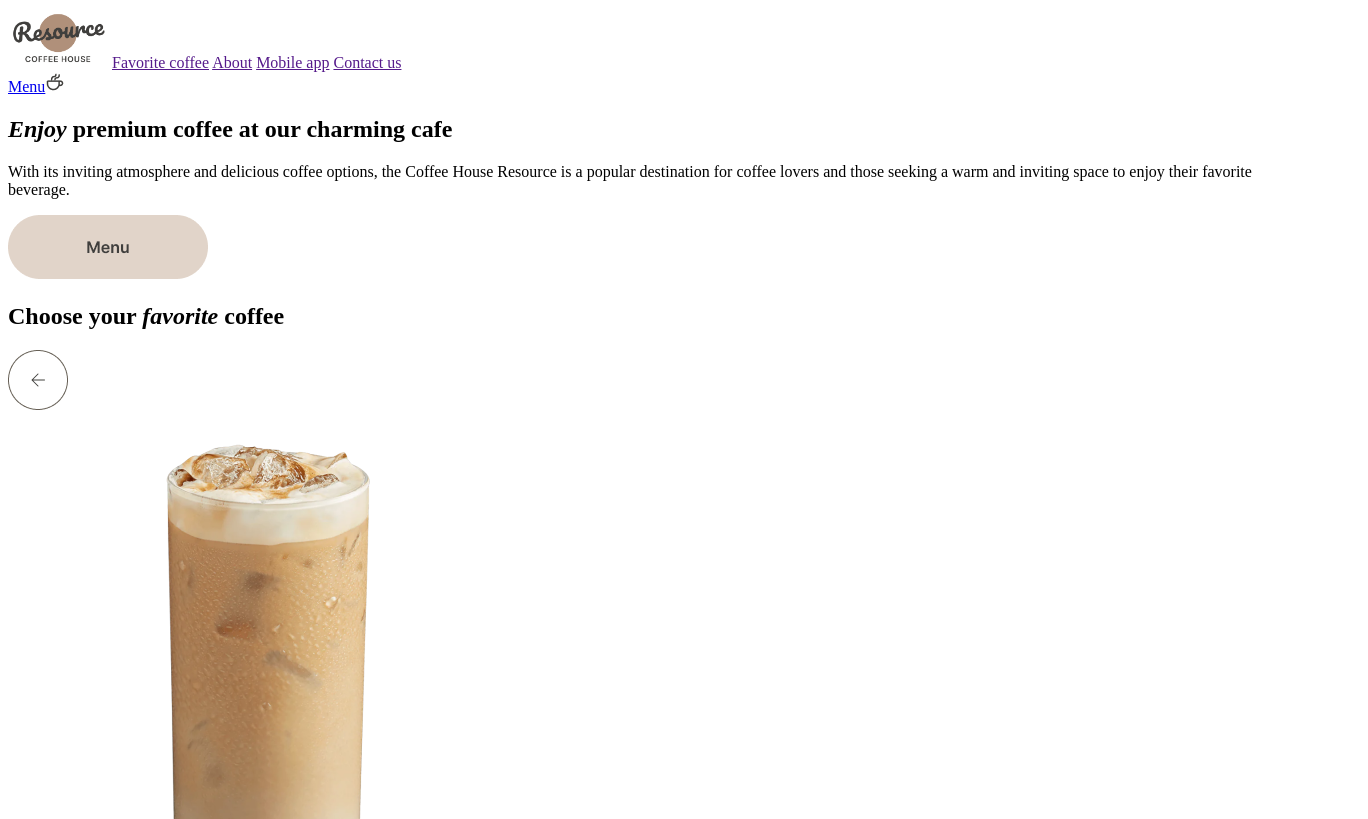
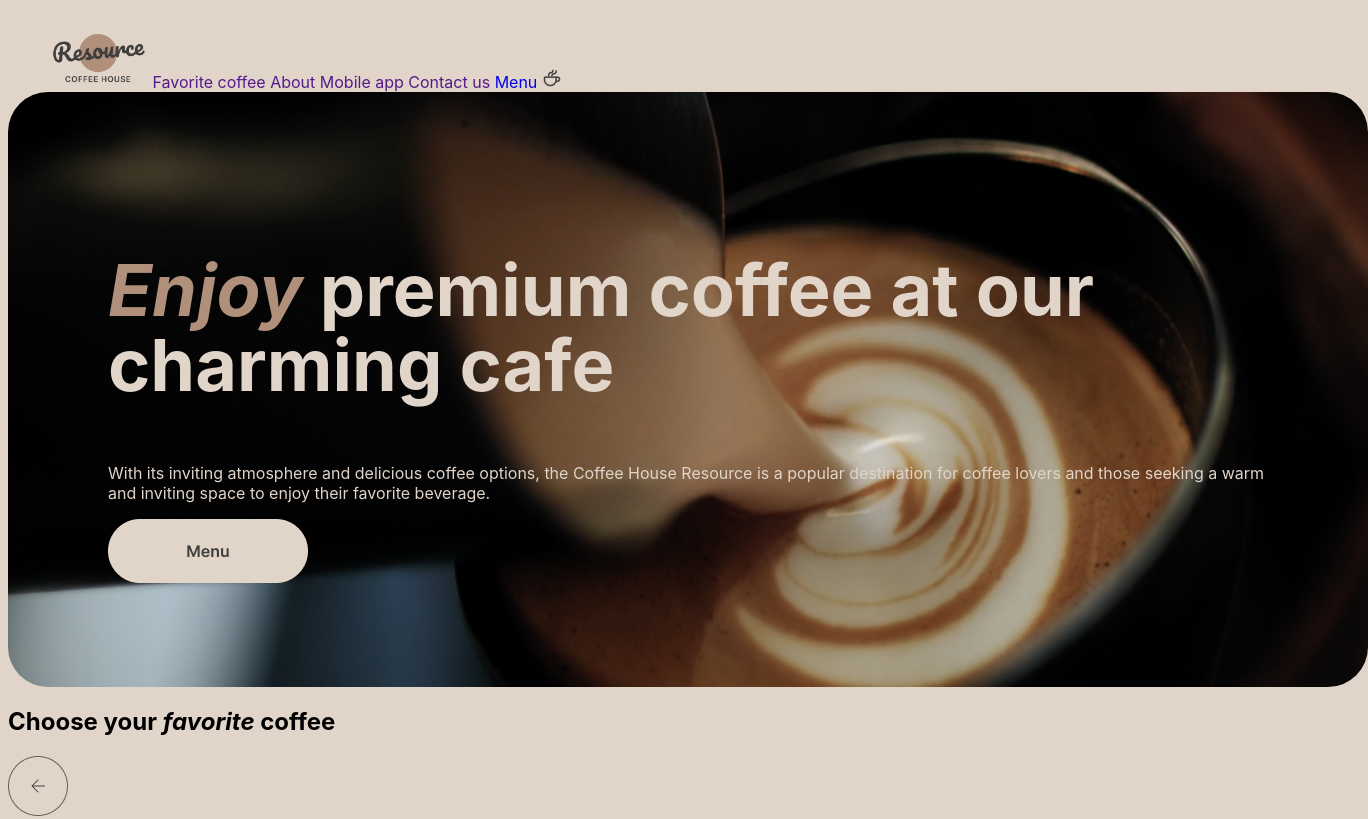
Before and after one commit to mastaPain666/justrep, a plain HTML site: page proj_2/index.html in a window 1280 px wide. Shown: the top 819 px of the page, 1368 px wide, since content can reach past the window. Drawn offline with Linux system fonts and the light colour scheme.

Commit message:
proj_2.2

```diff
--- a/proj_2/index.html
+++ b/proj_2/index.html
@@ -4,8 +4,10 @@
     <meta charset="UTF-8">
     <meta name="viewport" content="width=device-width, initial-scale=1.0">
     <title>Document</title>
+    <link rel="stylesheet" href="style.css">
 </head>
 <body>
+    <div class="wrapper">
         <header>
             <nav>
                 <img src="source/logo.png" alt="Coffee logo" width="100px" height="60px">
@@ -13,15 +15,15 @@
                     <a href="">About</a>
                     <a href="">Mobile app</a>
                     <a href="">Contact us</a>
-            <div>
-                <a href="#">Menu</a><img src="source/coffee-cup.png" alt="coffee-cup">
-            </div>
+                    <a href="#">Menu</a>
+                    <img src="source/coffee-cup.png" alt="coffee-cup">
+
             </nav>
 
         </header>
 
         <main>
-        <section>
+            <section class="hero">
                 <h1><em>Enjoy</em> premium coffee at our charming cafe</h1>
                 <p>With its inviting atmosphere and delicious coffee options, the Coffee House Resource is a popular destination for coffee lovers and those seeking a warm and inviting space to enjoy their favorite beverage.</p>
                 <img src="source/button-primary.png" alt="">
@@ -92,5 +94,7 @@
 
             </address>
         </footer>
+    </div>
+
 </body>
 </html>
--- /dev/null
+++ b/proj_2/style.css
@@ -0,0 +1,39 @@
+body {
+    background-color: #e1d4c9;
+}
+*{
+    font-family: inter;
+}
+.wrapper {
+       width: 1360px;
+       padding-top: 20px;
+       padding-bottom: 40px;
+       gap: 100px;
+}
+nav {
+    padding-right: 40px;
+    padding-left: 40px;
+}
+nav > a {
+    text-decoration: none;
+
+}
+h1 {
+    font-size: 72px;
+    font-weight: 600px;
+    line-height: 105%;
+    color: #e1d4c9;
+}
+h1 > em {
+    color: #b0907a;
+}
+.hero  {
+    background-image: url(source/img-hero.jpg);
+    max-width: fill;
+    border-radius: 40px;
+    height: hug;
+    padding: 100px;
+}
+.hero > p {
+    color: #e1d4c9;
+}
```
Also changed, not shown: proj_2/source/img-hero.jpg (added). Lines whose indentation alone changed are shown as unchanged.
